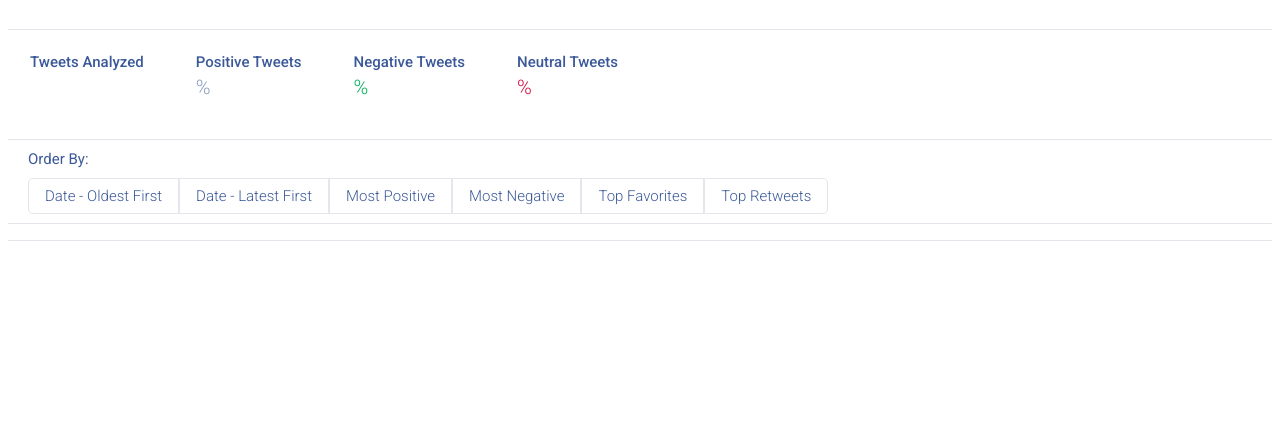
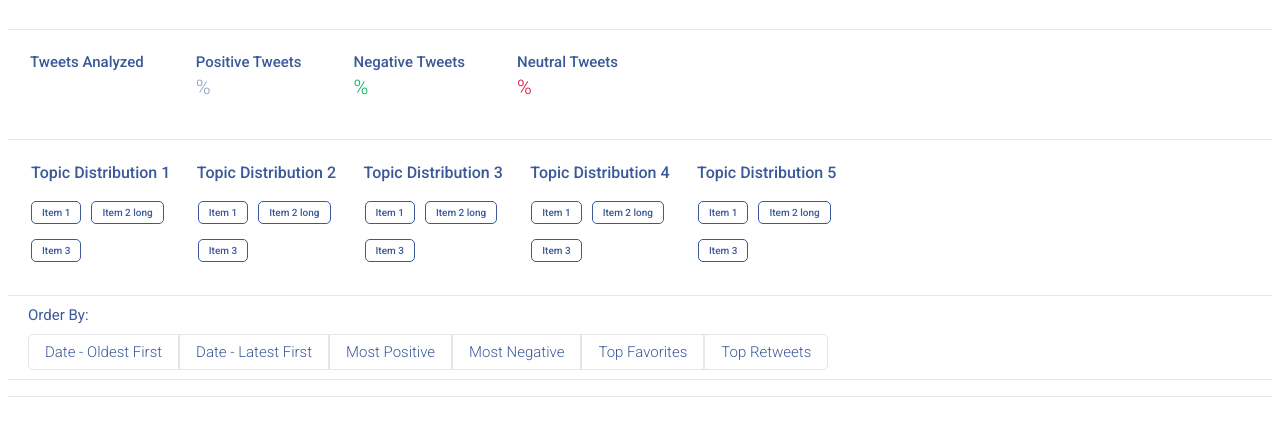
Before and after one commit to ahadkar/politician-sentiment-analysis, a Django app: template psa_app/psa/templates/tweets.html in a window 1280 px wide. Shown: the top 436 px of the page. Run offline with Django 3.2, Linux system fonts and the light colour scheme; the template is opened without the code that fills it, so the values that code supplies are empty.

Commit message:
Update Tweets and Index pages

```diff
--- a/psa_app/psa/templates/tweets.html
+++ b/psa_app/psa/templates/tweets.html
@@ -288,6 +288,29 @@
                 font-weight: 300;
             }
 
+            .topic-style {
+                margin-top: 5px;
+                margin-right: 10px;
+                text-align: center;
+                font-weight: 500;
+                font-size: 10px;
+            }
+
+            table#topics {
+                padding: 10px 10px 20px 0px;
+                margin-left: 20px;
+            }
+
+            table#topics th {
+                font-weight: 500;
+            }
+
+            .topic-grid-container {
+                display: grid;
+                grid-template-columns: auto auto;
+                padding-top: 10px;
+            }
+
         </style>
     </head>
     <body>
@@ -333,6 +356,91 @@
                         <td>{{ stat.negative_tweet_percentage }}<sup style="font-size: 20px">%</sup></td>
                         <td>{{ stat.neutral_tweet_percentage }}<sup style="font-size: 20px">%</sup></td>
                     </tr>
+                </table>
+
+                <hr>
+
+                <table id="topics">
+                    <thead>
+                        <tr>
+                            <th>Topic Distribution 1</th>
+                            <th style="padding-left: 20px">Topic Distribution 2</th>
+                            <th style="padding-left: 20px">Topic Distribution 3</th>
+                            <th style="padding-left: 20px">Topic Distribution 4</th>
+                            <th style="padding-left: 20px">Topic Distribution 5</th>
+                        </tr>
+                    </thead>
+
+                    <tbody>
+                        <tr>
+                            <td>
+                                <div class="topic-grid-container">
+                                    <div class="tag-style topic-style">
+                                        Item 1
+                                    </div>
+                                    <div class="tag-style topic-style">
+                                        Item 2 long
+                                    </div>
+                                    <div class="tag-style topic-style">
+                                        Item 3
+                                    </div>
+                                </div>
+                            </td>
+                            <td>
+                                <div class="topic-grid-container" style="margin-left: 20px">
+                                    <div class="tag-style topic-style">
+                                        Item 1
+                                    </div>
+                                    <div class="tag-style topic-style">
+                                        Item 2 long
+                                    </div>
+                                    <div class="tag-style topic-style">
+                                        Item 3
+                                    </div>
+                                </div>
+                            </td>
+                            <td>
+                                <div class="topic-grid-container" style="margin-left: 20px">
+                                    <div class="tag-style topic-style">
+                                        Item 1
+                                    </div>
+                                    <div class="tag-style topic-style">
+                                        Item 2 long
+                                    </div>
+                                    <div class="tag-style topic-style">
+                                        Item 3
+                                    </div>
+                                </div>
+                            </td>
+                            <td>
+                                <div class="topic-grid-container" style="margin-left: 20px">
+                                    <div class="tag-style topic-style">
+                                        Item 1
+                                    </div>
+                                    <div class="tag-style topic-style">
+                                        Item 2 long
+                                    </div>
+                                    <div class="tag-style topic-style">
+                                        Item 3
+                                    </div>
+                                </div>
+                            </td>
+                            <td>
+                                <div class="topic-grid-container" style="margin-left: 20px">
+                                    <div class="tag-style topic-style">
+                                        Item 1
+                                    </div>
+                                    <div class="tag-style topic-style">
+                                        Item 2 long
+                                    </div>
+                                    <div class="tag-style topic-style">
+                                        Item 3
+                                    </div>
+                                </div>
+                            </td>
+                        </tr>
+                    </tbody>
+
                 </table>
 
                 <hr>
```
